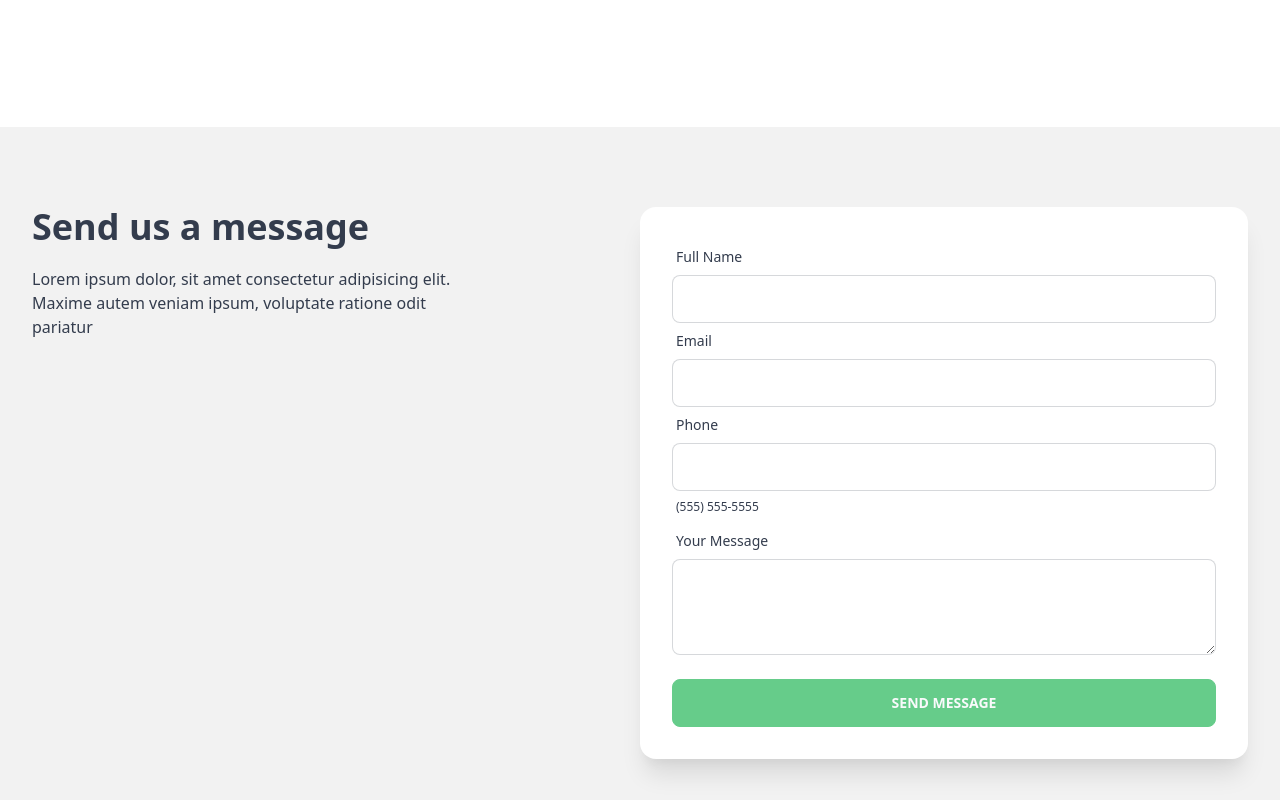
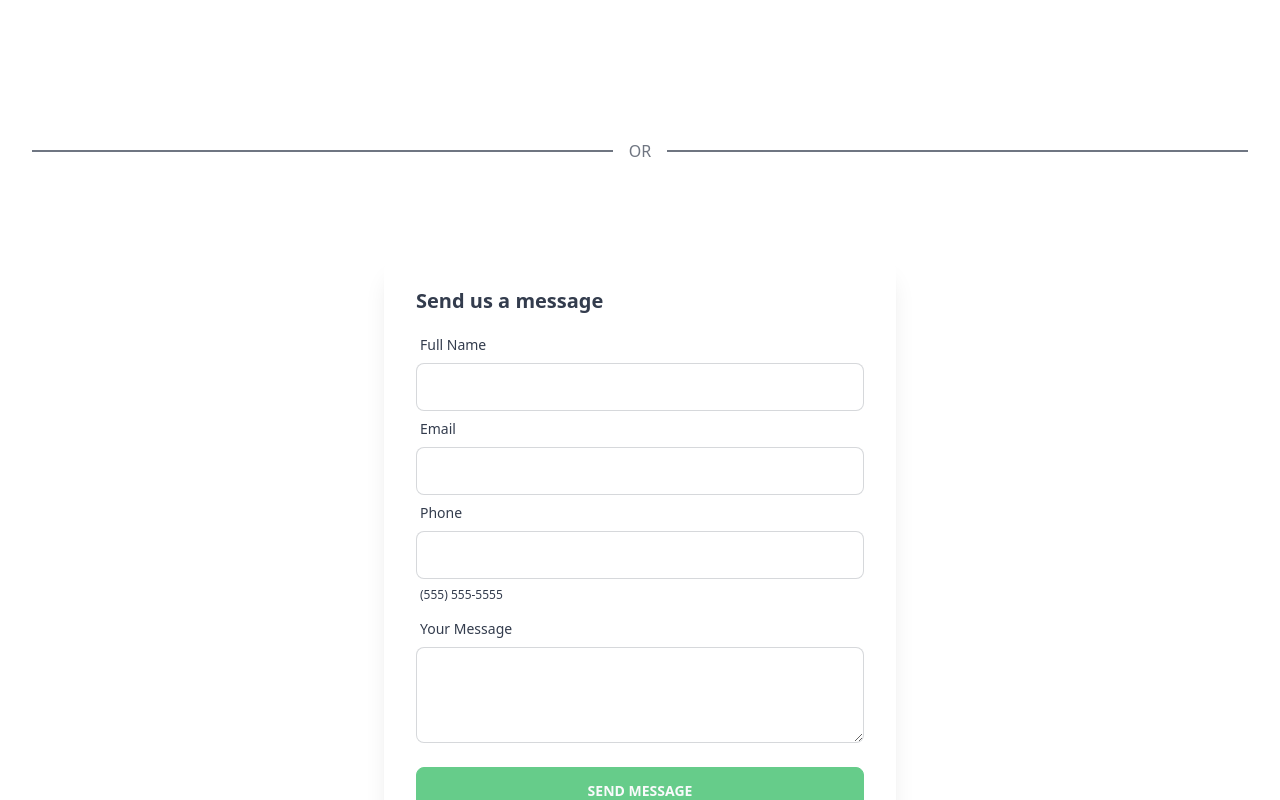
Before and after one commit to raymondkneipp/Sherdec, a Next.js app: page /contact in a window 1280 px wide. Shown: the part 560-1360 px from the top of the page. Built offline with nearby package versions, Linux system fonts and the light colour scheme.

Commit message:
Contact form layout finished and corrected a typo in the hero component

```diff
--- a/components/Hero.jsx
+++ b/components/Hero.jsx
@@ -17,7 +17,7 @@ const Hero = () => {
           Tree work can be hazardous! Hire an arborist.
         </h1>
         <p className="mb-5 text-xl md:text-2xl opacity-80">
-          Sherdec Tree Service leads the way with the Tri-states' most
+          Sherdec Tree Service leads the way with the Tri-state's most
           comprehensive tree care service.
         </p>
         <div className="space-x-0 space-y-2 flex flex-col sm:space-y-0 sm:space-x-5 sm:flex-row items-start">
--- a/components/contact/Form.jsx
+++ b/components/contact/Form.jsx
@@ -2,19 +2,11 @@ import React from "react";
 
 const Form = () => {
   return (
-    <div className="bg-base-300 text-base-content">
-      <div className="container py-20">
-        <div className="grid grid-cols-2">
-          <div>
-            <h2 className="text-4xl font-bold mb-5">Send us a message</h2>
-            <p className="text-base-content xl:max-w-md">
-              Lorem ipsum dolor, sit amet consectetur adipisicing elit. Maxime
-              autem veniam ipsum, voluptate ratione odit pariatur
-            </p>
-          </div>
-
-          <div className="card w-full shadow-xl bg-base-100">
-            <div className="card-body">
+    // <div className="bg-base-300 text-base-content">
+    <div className="container py-20 flex justify-center">
+      <div className="card max-w-lg w-full sm:shadow-xl bg-base-100">
+        <div className="card-body px-0 sm:px-8">
+          <h2 className="card-title">Send us a message</h2>
           <div className="form-control">
             <label className="label">
               <span className="label-text">Full Name</span>
@@ -54,8 +46,8 @@ const Form = () => {
         </div>
       </div>
     </div>
-      </div>
-    </div>
+
+    // </div>
   );
 };
 
--- a/pages/contact.js
+++ b/pages/contact.js
@@ -4,6 +4,9 @@ export default function ContactPage() {
   return (
     <Layout>
       <Methods />
+      <div className="container">
+        <div class="divider opacity-70">OR</div>
+      </div>
       <Form />
     </Layout>
   );
```
Lines whose indentation alone changed are shown as unchanged.
